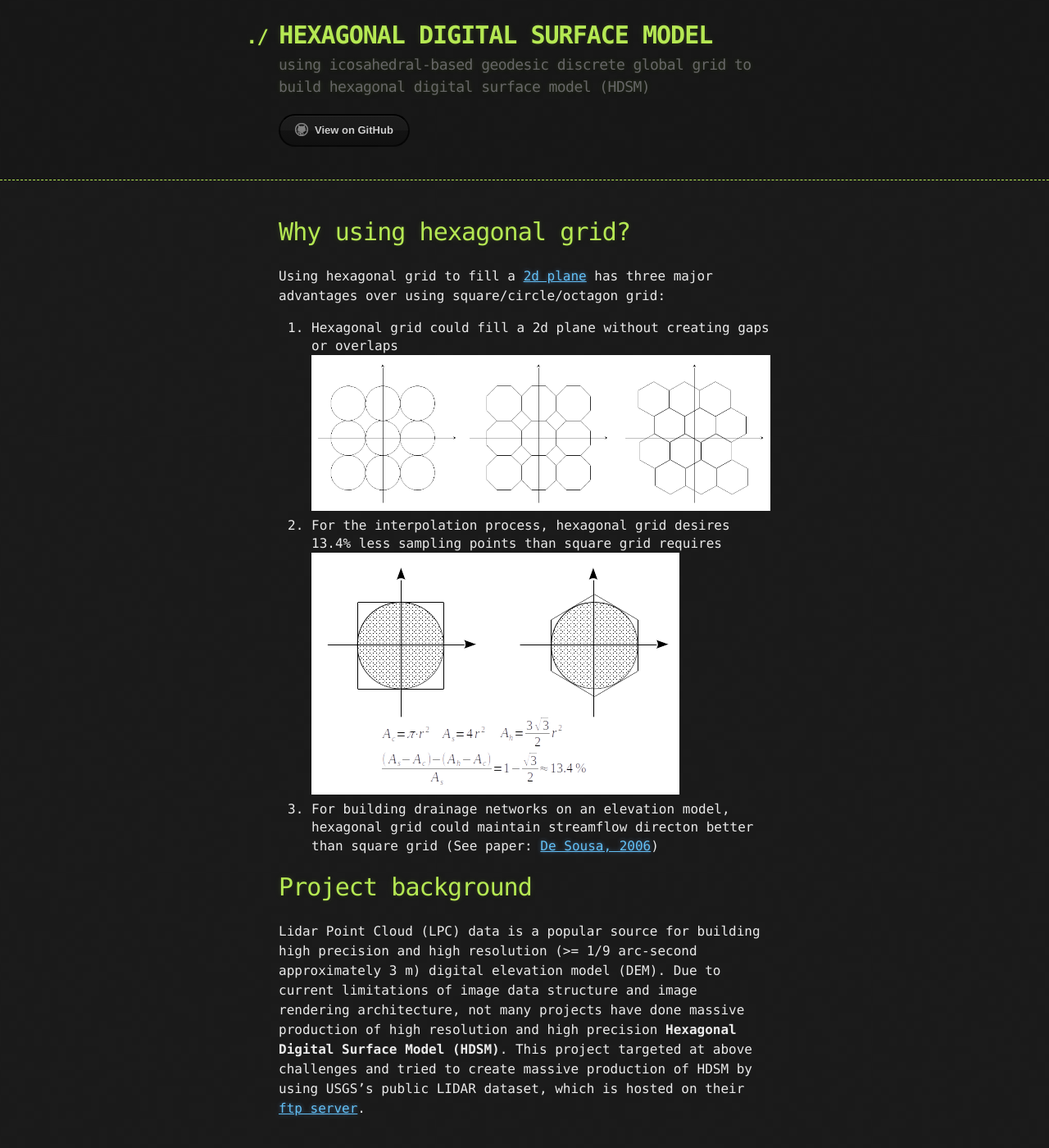
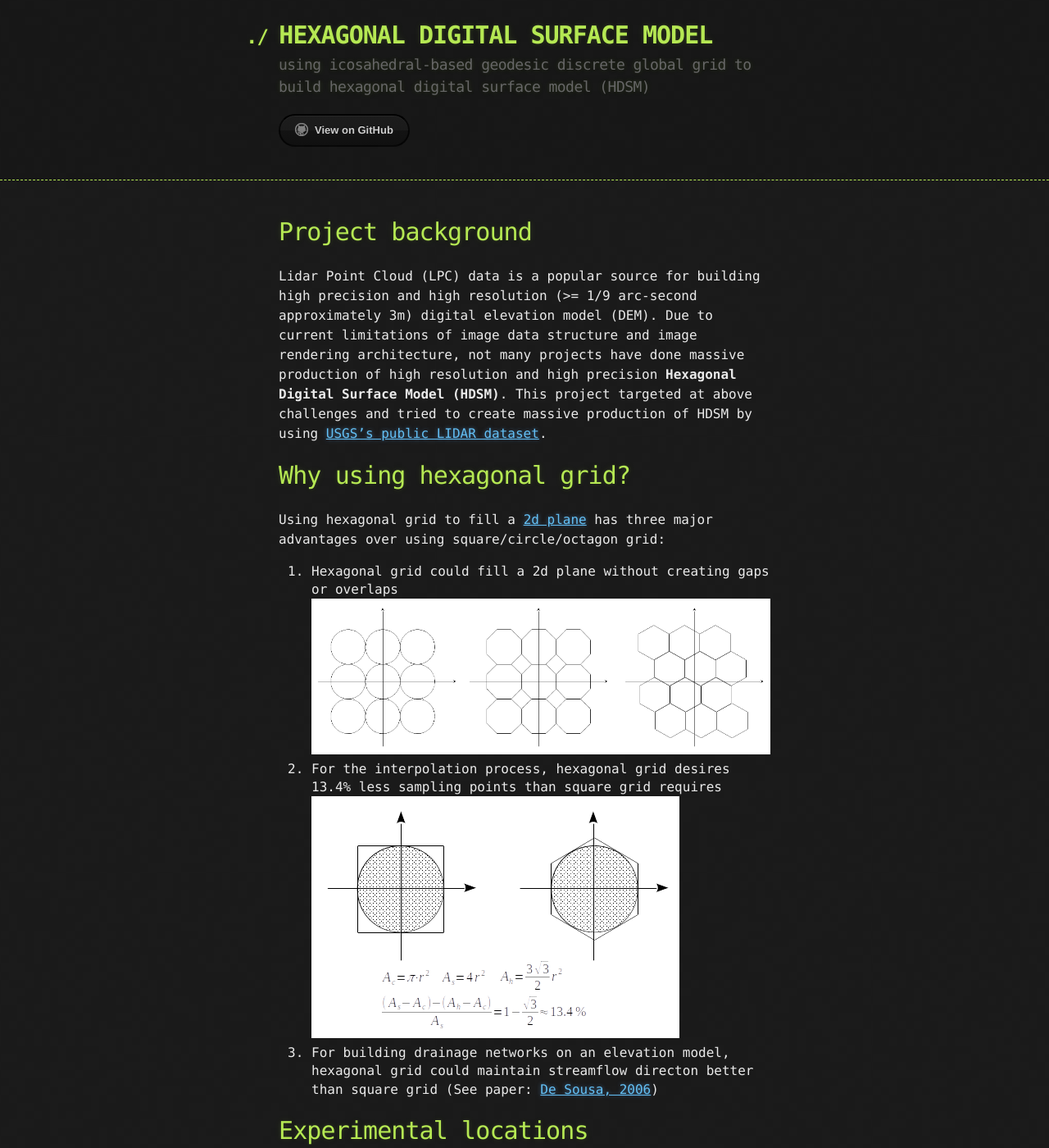
Before and after one commit to yanfuzhou/yanfuzhou.github.io, a Jekyll site: the page built from index.md, in a window 1280 px wide and 1400 px high. Shown: the whole window at 82% size. Built offline with Jekyll 4.4.1, drawn with Linux system fonts in a browser that asks for light colours; our own code applies the rules of GitHub Pages for plain Markdown files; part of the change alters nothing that is shown; grey boxes are pictures that could not be loaded.

```diff
--- a/index.md
+++ b/index.md
@@ -1,6 +1,14 @@
 ---
 layout: yanfu
 ---
+
+# [](#header-1)Project background
+
+Lidar Point Cloud (LPC) data is a popular source for building high precision and high resolution (>= 1/9 arc-second approximately 3m)
+digital elevation model (DEM). Due to current limitations of image data structure and image rendering architecture,
+not many projects have done massive production of high resolution and high precision **Hexagonal Digital Surface Model (HDSM)**.
+This project targeted at above challenges and tried to create massive production of HDSM by using
+[USGS's public LIDAR dataset](ftp://rockyftp.cr.usgs.gov/vdelivery/Datasets/Staged/Elevation/LPC/Projects).
 
 # [](#header-1)Why using hexagonal grid?
 
@@ -10,11 +18,10 @@ Using hexagonal grid to fill a [2d plane](https://www.mathsisfun.com/geometry/pl
 ![](./images/s1_adv_01.png)
 2. For the interpolation process, hexagonal grid desires 13.4% less sampling points than square grid requires
 ![](./images/s1_adv_02.png)
-3. For building drainage networks on an elevation model, hexagonal grid could maintain streamflow directon better than square grid (See paper: [De Sousa, 2006](./pdfs/2006_Assessing_the_accuracy_of_hexagonal_versus_square_tilled_grids_in_preserving_DEM_surface_flow_directions.pdf))
+3. For building drainage networks on an elevation model, hexagonal grid could maintain streamflow directon better than square grid
+(See paper: [De Sousa, 2006](./pdfs/2006_Assessing_the_accuracy_of_hexagonal_versus_square_tilled_grids_in_preserving_DEM_surface_flow_directions.pdf))
 
-# [](#header-1)Project background
-Lidar Point Cloud (LPC) data is a popular source for building high precision and high resolution (>= 1/9 arc-second approximately 3 m)
-digital elevation model (DEM). Due to current limitations of image data structure and image rendering architecture,
-not many projects have done massive production of high resolution and high precision **Hexagonal Digital Surface Model (HDSM)**.
-This project targeted at above challenges and tried to create massive production of HDSM by using USGS's public LIDAR dataset, which is hosted on their
-[ftp server](ftp://rockyftp.cr.usgs.gov/vdelivery/Datasets/Staged/Elevation/LPC/Projects).
+# [](#header-1)Experimental locations
+![](./images/s2_aoi_01.png)
+## [](#header-2)Result comparison
+![](./images/s2_aoi_01_hexagon_vs_grid.png)
```
Also changed, not shown: 2 other files.
